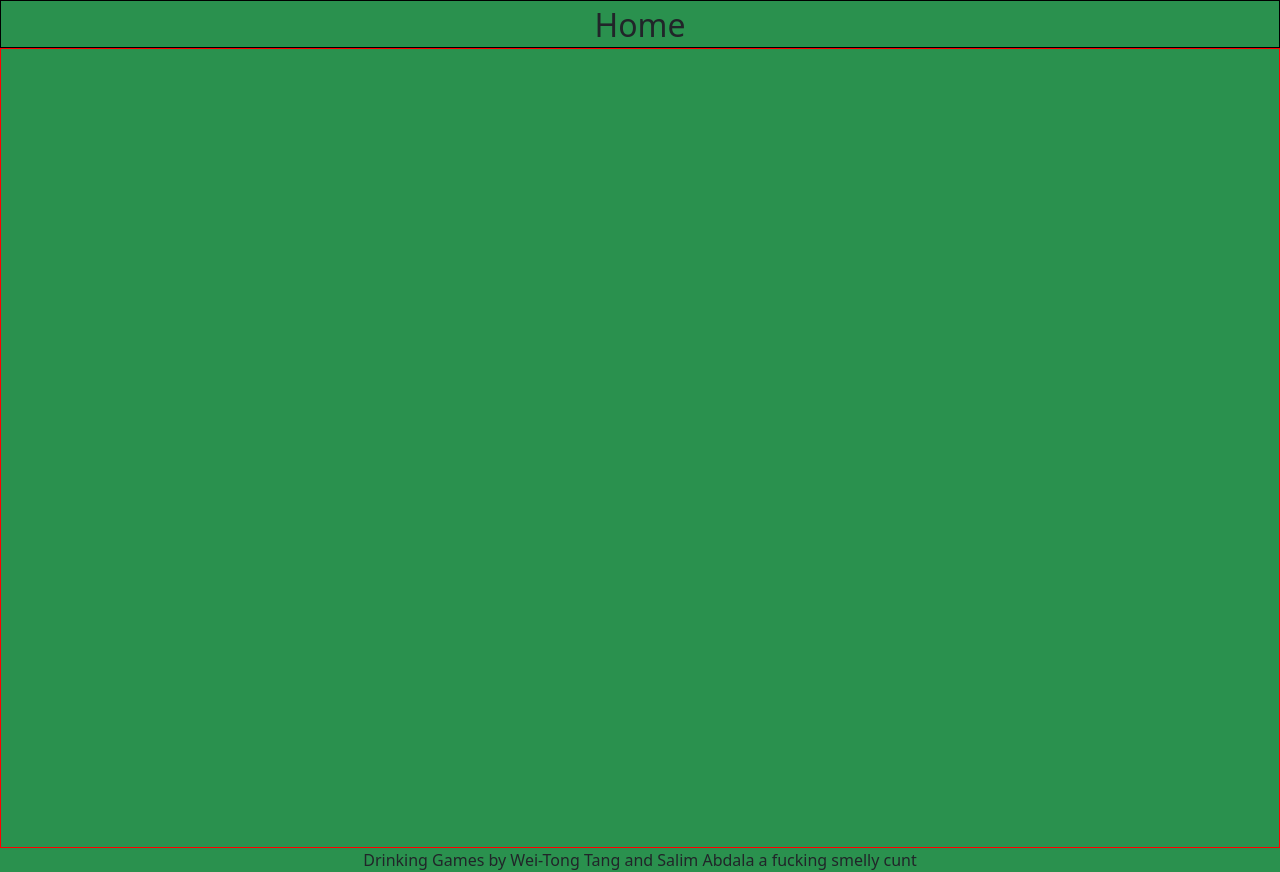
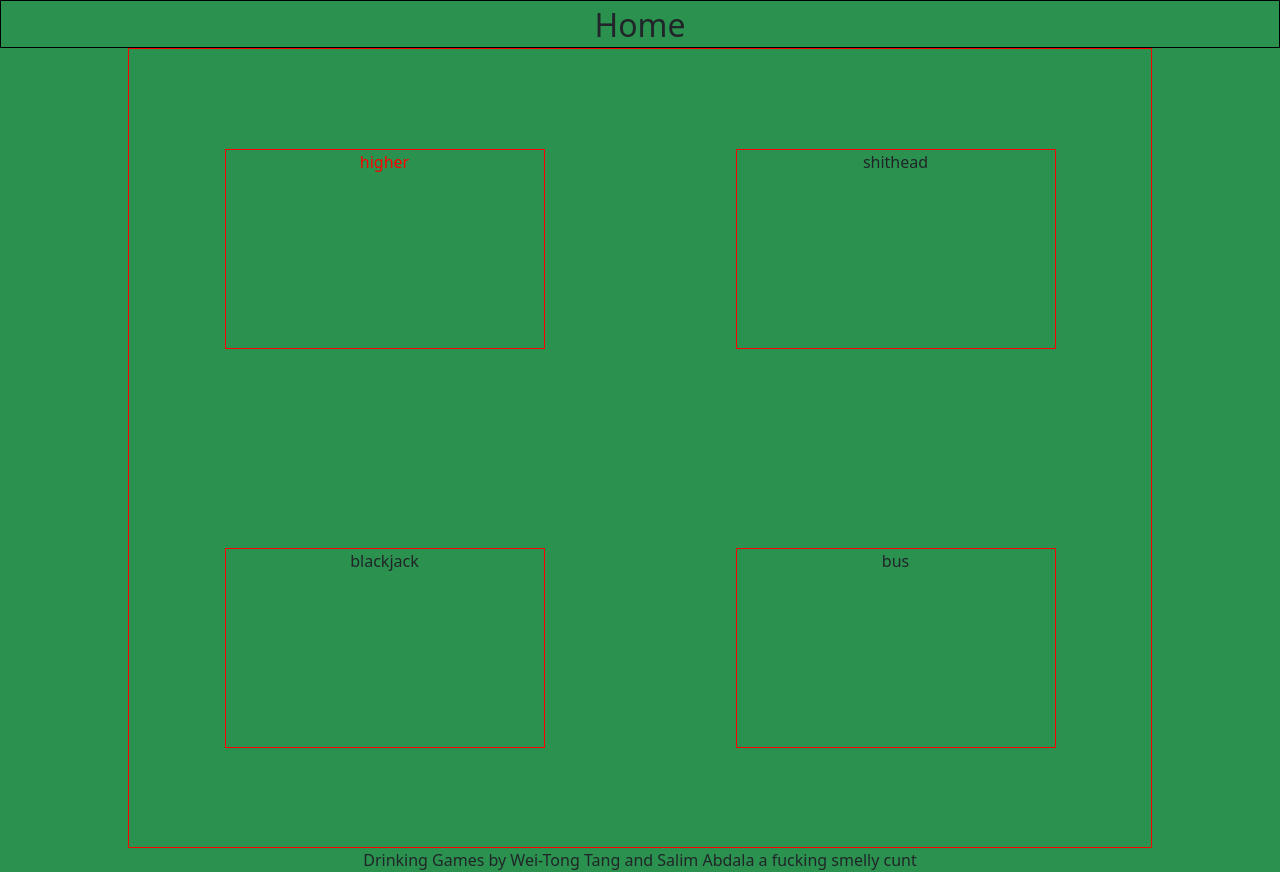
Before and after one commit to wtang98/card-games, a React (Create React App) app: page / in a window 1280 px wide. Built offline with nearby package versions, Linux system fonts and the light colour scheme.

Commit message:
added mui buttons and deck generation logic

```diff
--- a/package.json
+++ b/package.json
@@ -3,10 +3,16 @@
   "version": "0.1.0",
   "private": true,
   "dependencies": {
+    "@material-ui/core": "^4.12.3",
+    "@material-ui/icons": "^4.11.2",
+    "@mui/material": "^5.1.1",
     "@testing-library/jest-dom": "^5.15.0",
     "@testing-library/react": "^11.2.7",
     "@testing-library/user-event": "^12.8.3",
     "bootstrap": "^5.1.1",
+    "install": "^0.13.0",
+    "mui-button": "^1.0.8",
+    "npm": "^8.1.3",
     "react": "^17.0.2",
     "react-dom": "^17.0.2",
     "react-icons": "^4.3.1",
--- a/src/App.jsx
+++ b/src/App.jsx
@@ -4,13 +4,26 @@ import Higher from './pages/higher/higher';
 import {BrowserRouter as Router,Switch,Route,Link} from "react-router-dom";
 
 const App = () => {
+    const suits = ["Spades", "Hearts", "Diamonds", "Clubs"];
+    const values = ["2", "3", "4", "5", "6", "7", "8", "9", "10", "J", "Q", "K", "A"];
+
+    const deckOfCards = () =>{
+        let deck = [];
+        for (let index = 0; index < suits.length; index++) {
+            for (let element = 0; element < values.length; element++) {
+                let card = {Value: values[element], Suit: suits[index]}
+                deck.push(card)
+            }}
+        return deck;
+    }
+
 	return (
 		<Router>
 			<div className="App">
 				<Switch>
 
 					<Route path="/higher">
-						<Higher/>
+						<Higher deckOfCards={deckOfCards}/>
 					</Route>
 
 					<Route path="/">
--- a/src/pages/higher/higher.jsx
+++ b/src/pages/higher/higher.jsx
@@ -1,11 +1,39 @@
 import React from 'react'
 import './higher.scss'
 import Nav from '../../components/nav/nav'
+import { Button } from '@material-ui/core'
 
 const Higher = (props) => {
+    const {deckOfCards} = props
+
+    let copy = [...deckOfCards()];
+
+
+    let random = 52;
+    const dealtCard = Math.floor(Math.random()*random);
+    const getRandomCard = () => {
+        random--;
+        return copy[dealtCard];
+    }
+    console.log(getRandomCard());
+
+    const removeCard = () => {
+        copy[dealtCard] = copy[copy.length-1];
+        copy.pop();
+        return copy;
+    }
+
+    const callBoth = () => {
+        return getRandomCard(), removeCard();
+    }
+    console.log(callBoth());
+
     return (
-        <div>
+        <div className="higher">
             <Nav title="Higher or Lower" goBack={true}/>
+            <div className="higher__content">
+            <Button onClick={callBoth()}>fat mf</Button>
+            </div>
         </div>
     )
 }
--- a/src/pages/home/home.jsx
+++ b/src/pages/home/home.jsx
@@ -1,4 +1,5 @@
 import React from 'react'
+import {BrowserRouter as Router,Switch,Route,Link} from "react-router-dom";
 import Footer from '../../components/footer/footer'
 import Nav from '../../components/nav/nav'
 import './home.scss'
@@ -9,10 +10,12 @@ const Home = () => {
         <div className="home">
             <Nav title="Home" goBack={false}/>
             <div className="home__content">
-                <div className="home__content-higher"></div>
-                <div className="home__content-shithead"></div>
-                <div className="home__content-blackjack"></div>
-                <div className="home__content-bus"></div>
+                <Link to="/higher">
+                    <div className="home__content-higher">higher</div>
+                </Link>
+                <div className="home__content-shithead">shithead</div>
+                <div className="home__content-blackjack">blackjack</div>
+                <div className="home__content-bus">bus</div>
             </div>
             <Footer/>
         </div>
--- a/src/pages/home/home.scss
+++ b/src/pages/home/home.scss
@@ -1,6 +1,39 @@
 .home{
+    display: flex;
+    flex-direction: column;
+    align-items: center;
     &__content{
         border: 1px solid red;
         height: 100vh;
+        width: 80vw;
+        display: grid;
+        // grid-template-rows: 1fr 1fr;
+        grid-template-columns: 1fr 1fr;
+        justify-items: center;
+        align-items: center;
+        &>a{
+            text-decoration: none;
+            color: red;
+        }
+        &-higher{
+            border: 1px solid red;
+            width: 25vw;
+            height: 25vh;
+        }
+        &-shithead{
+            border: 1px solid red;
+            width: 25vw;
+            height: 25vh;
+        }
+        &-blackjack{
+            border: 1px solid red;
+            width: 25vw;
+            height: 25vh;
+        }
+        &-bus{
+            border: 1px solid red;
+            width: 25vw;
+            height: 25vh;
+        }
     }
 }
```
Also changed, not shown: 1 other file (tests, documents, lock files or other folders).
